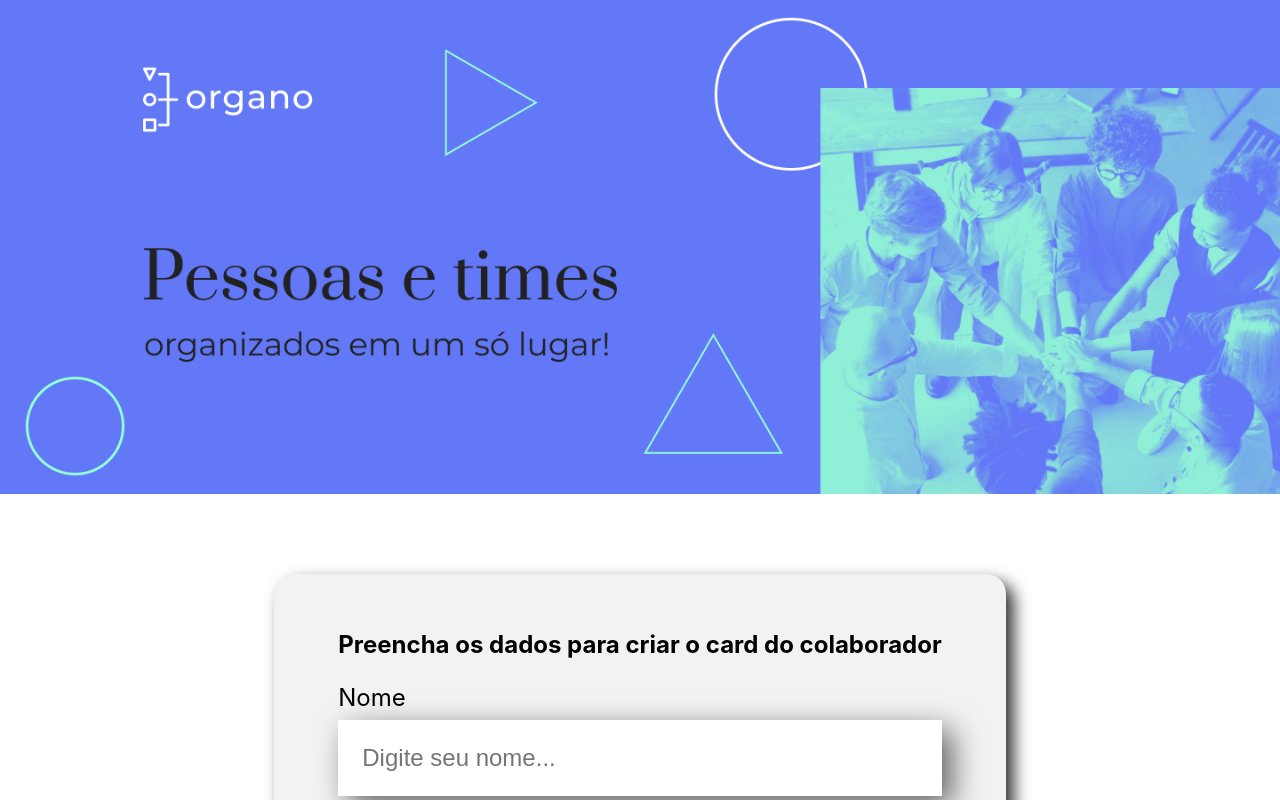
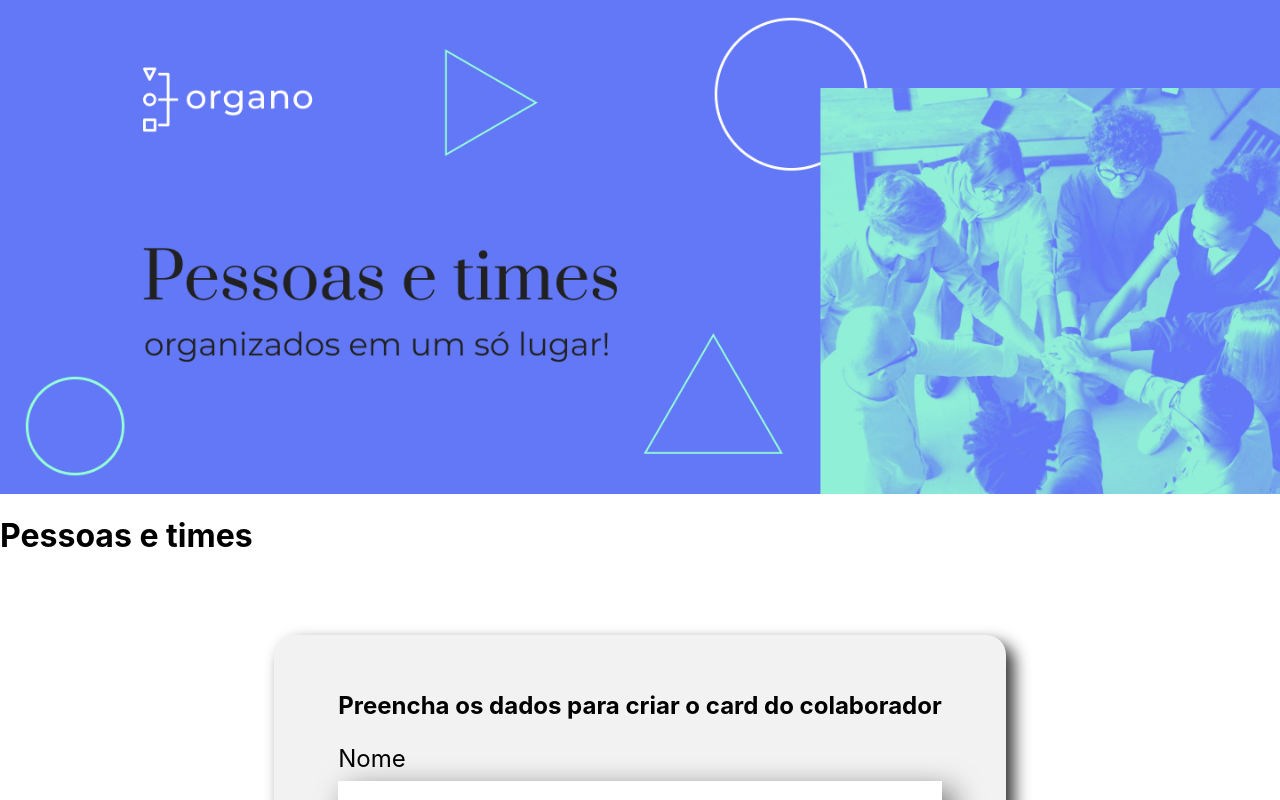
Before and after one commit to renangf4/Estudo-React-Organo, a React (Create React App) app: page / in a window 1280 px wide. Shown: the top 800 px of the page. Built offline with nearby package versions, Linux system fonts and the light colour scheme.

Commit message:
finalizado

```diff
--- a/src/components/Banner/Banner.js
+++ b/src/components/Banner/Banner.js
@@ -2,8 +2,11 @@ import './Banner.css';
 
 export const  Banner = () => {
     return (
-        <header className="banner">
-            <img src="/imagens/banner.png" alt="Banner principal da página do Organo"/>
-        </header>
+        <>
+            <header className="banner">
+                <img src="/imagens/banner.png" alt="Banner principal da página do Organo"/>
+            </header>
+            <h1>Pessoas e times</h1>
+        </>
     )
 }
```
